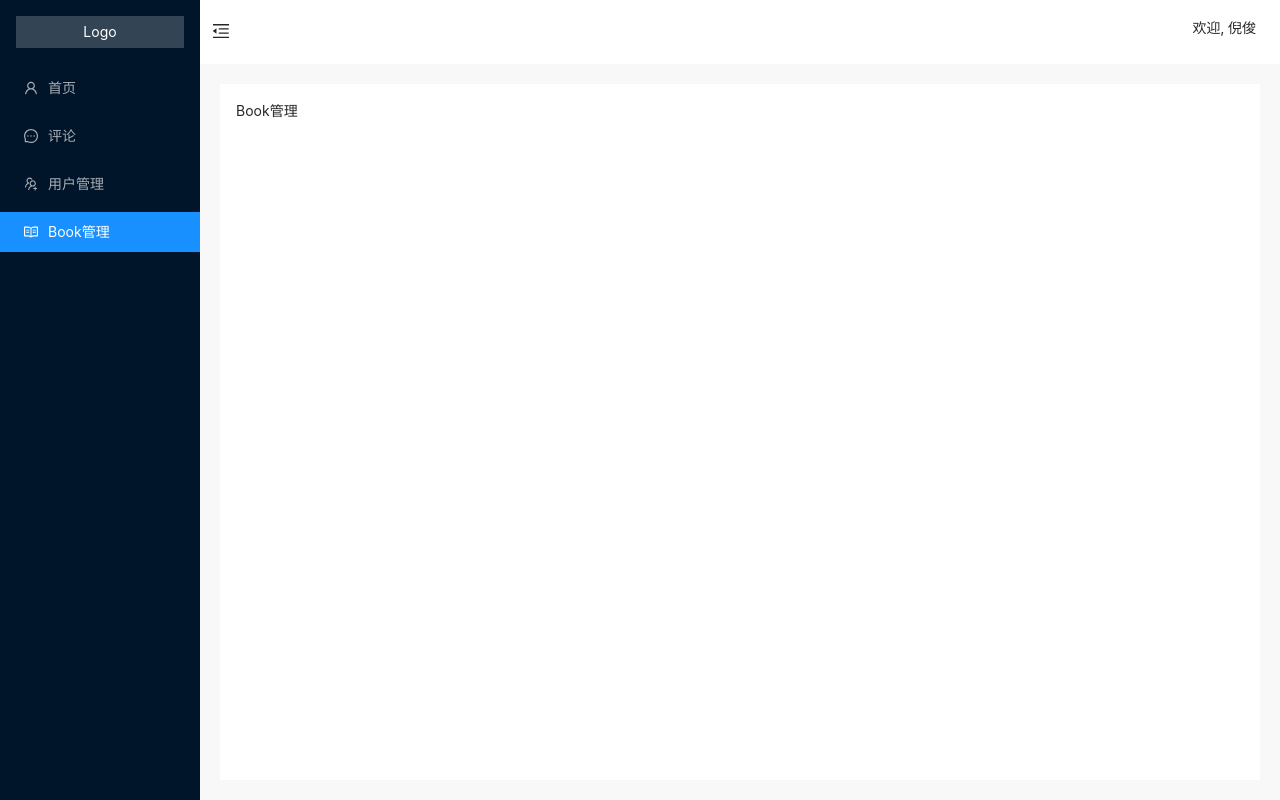
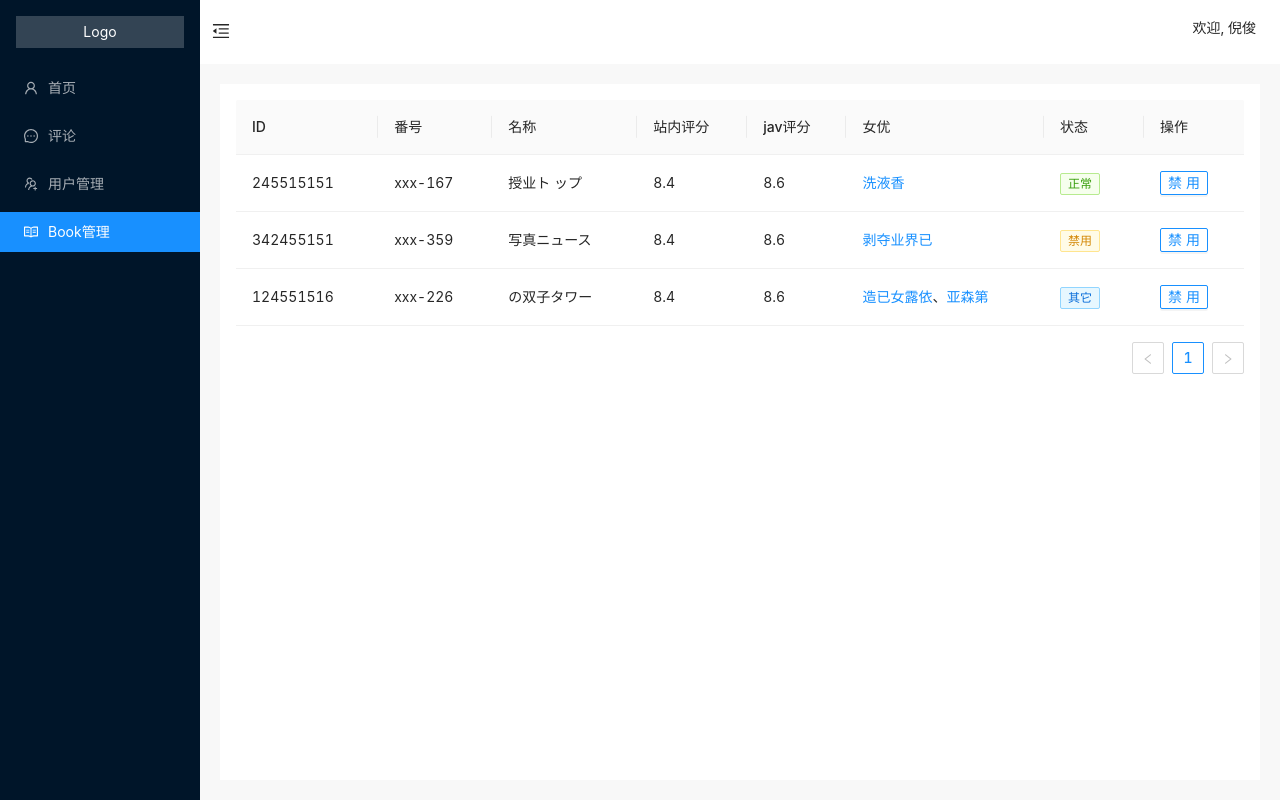
Before and after one commit to nijun008/demo, a React (Create React App) app in the folder react_2020/: page /#/userManage in a window 1280 px wide. Both pictures are taken after a click on the item "Book管理". Built offline with nearby package versions, Linux system fonts and the light colour scheme.

Commit message:
增加book表格

```diff
--- a/react_2020/src/components/AppLayout/index.js
+++ b/react_2020/src/components/AppLayout/index.js
@@ -4,6 +4,7 @@ import './index.css'
 
 import Comment from '../../pages/Comments'
 import UserManage from '../../pages/UserManage'
+import BookManage from '../../pages/BookManage'
 
 import { Layout, Menu, Row, Col } from 'antd'
 import {
@@ -22,7 +23,7 @@ const routeList = [
   { title: '首页', path: '/', icon: <UserOutlined />, component: () => <div>Home</div>, exact: true },
   { title: '评论', path: '/comment', icon: <MessageOutlined />, component: () => <Comment /> },
   { title: '用户管理', path: '/userManage', icon: <UsergroupAddOutlined />, component: () => <UserManage /> },
-  { title: 'Book管理', path: '/bookManage', icon: <ReadOutlined />, component: () => <div>Book管理</div> }
+  { title: 'Book管理', path: '/bookManage', icon: <ReadOutlined />, component: () => <BookManage /> }
 ]
 
 class MyLayout extends Component {
--- /dev/null
+++ b/react_2020/src/pages/BookManage/index.js
@@ -0,0 +1,89 @@
+import React from 'react'
+import { Table, Tag, Button } from 'antd'
+
+class BookManage extends React.Component {
+
+  constructor(props) {
+    super(props)
+
+    const stateFormat = [
+      { label: '正常', tagColor: 'green' },
+      { label: '禁用', tagColor: 'gold' },
+      { label: '其它', tagColor: 'blue' }
+    ]
+
+    this.state = {
+      books: [
+        {
+          id: '245515151',
+          state: 0,
+          bookNO: 'xxx-167',
+          name: '授业ト ップ ',
+          grade: 8.4,
+          javGrade: 8.6,
+          cast: [
+            { name: '洗液香', id: 'xiyexiang' }
+          ]
+        },
+        {
+          id: '342455151',
+          state: 1,
+          bookNO: 'xxx-359',
+          name: '写真ニュース',
+          grade: 8.4,
+          javGrade: 8.6,
+          cast: [
+            {name: '剥夺业界已', id: 'xiyexiang'}
+          ]
+        },
+        {
+          id: '124551516', state: 2, bookNO: 'xxx-226', name: 'の双子タワー', grade: 8.4, javGrade: 8.6,
+          cast: [
+            { name: '造已女露依', id: 'xiyexiang' },
+            { name: '亚森第', id: 'yasendi' }
+          ]
+        }
+      ],
+      bookCols: [
+        { title: 'ID', dataIndex: 'id', key: 'id' },
+        { title: '番号', dataIndex: 'bookNO', key: 'bookNO' },
+        { title: '名称', dataIndex: 'name', key: 'name' },
+        { title: '站内评分', dataIndex: 'grade', key: 'grade' },
+        { title: 'jav评分', dataIndex: 'javGrade', key: 'javGrade' },
+        { title: '女优', dataIndex: 'cast', key: 'cast',
+          render: cast => (
+            cast.map((itme, index) => (
+            <span key={ itme.id }>{ index > 0 ? <span>、</span> : '' }<a>{ itme.name }</a></span>
+            ))
+          )
+        },
+        { title: '状态', dataIndex: 'state', key: 'state',
+          render: state => (
+            <Tag color={ stateFormat[state].tagColor }>{stateFormat[state].label}</Tag>
+          )
+        },
+        {
+          title: '操作',
+          key: 'action',
+          render: (text, row, index) => (
+            <Button type="primary" size="small" ghost onClick={ () => this.tableDisableHandle(row, index) }>禁用</Button>
+          )
+        }
+      ]
+    }
+  }
+
+  tableDisableHandle = (row, index) => {
+    console.log(row, index)
+  }
+
+  render() {
+    return (
+      <div>
+        <Table dataSource={ this.state.books } columns={ this.state.bookCols } rowKey="id" />
+      </div>
+    )
+  }
+}
+
+export default BookManage
```
